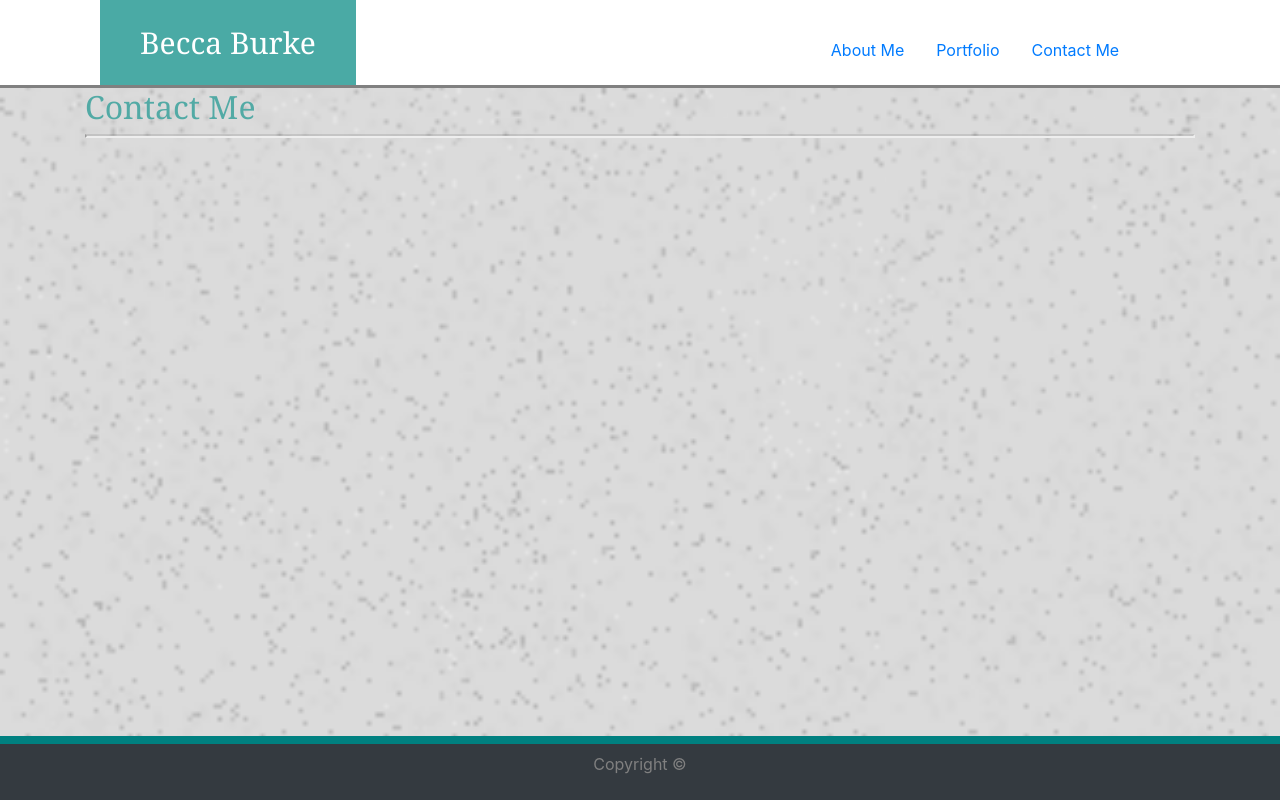
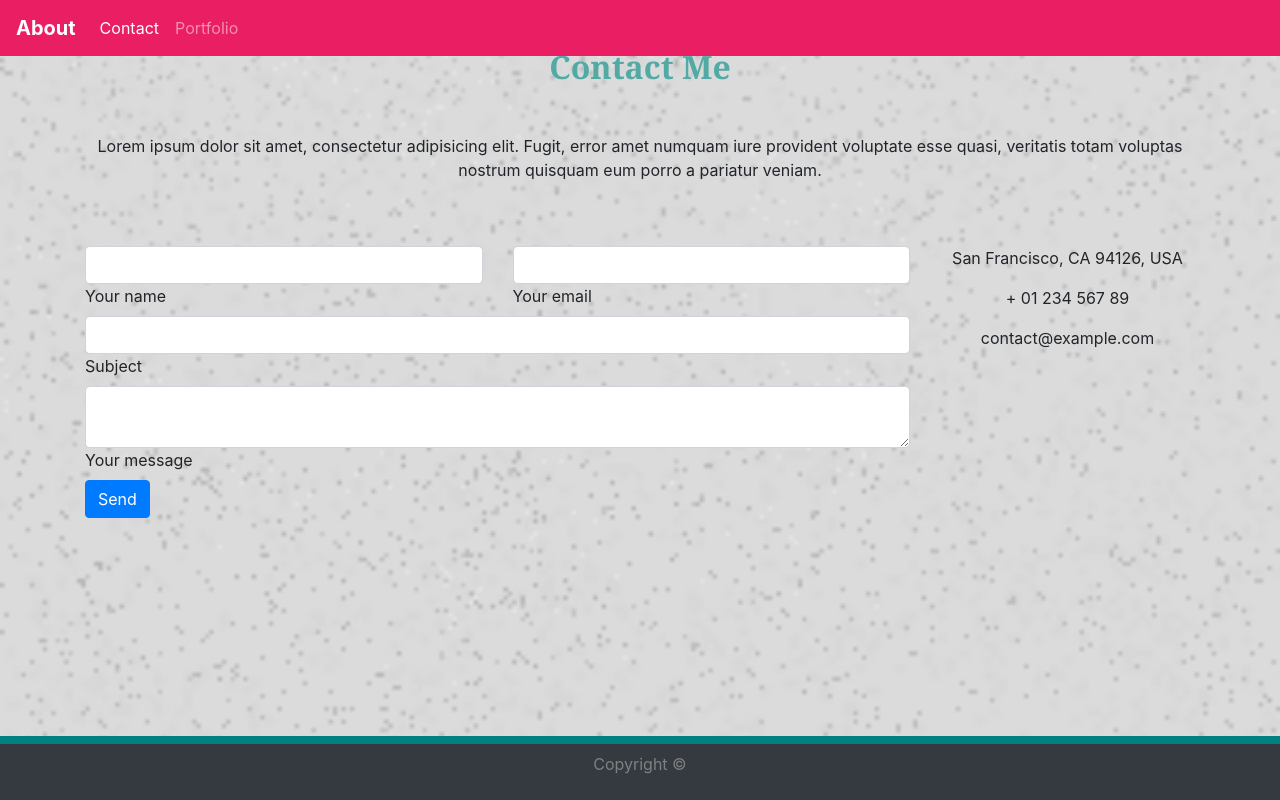
Before and after one commit to reburke286/react_portfolio, a React (Create React App) app in the folder portfolio/: page /contact in a window 1280 px wide. Shown: the top 800 px of the page. Built offline with nearby package versions, Linux system fonts and the light colour scheme.

Commit message:
got router working

```diff
--- a/portfolio/package.json
+++ b/portfolio/package.json
@@ -6,10 +6,11 @@
     "@testing-library/jest-dom": "^4.2.4",
     "@testing-library/react": "^9.3.2",
     "@testing-library/user-event": "^7.1.2",
+    "mdbreact": "^4.27.0",
     "react": "^16.13.0",
     "react-dom": "^16.13.0",
     "react-router-dom": "^5.1.2",
-    "react-scripts": "3.4.0"
+    "react-scripts": "^3.4.3"
   },
   "scripts": {
     "start": "react-scripts start",
--- a/portfolio/src/App.js
+++ b/portfolio/src/App.js
@@ -1,6 +1,5 @@
 import React from "react";
-import { BrowserRouter as Router, Route } from "react-router-dom";
-
+import { BrowserRouter, Route, Switch} from "react-router-dom";
 import Portfolio from "./pages/Portfolio";
 import About from "./pages/About";
 import Contact from "./pages/Contact";
@@ -10,24 +9,23 @@ import Wrapper from "./components/Wrapper";
 
 function App() {
   return (
-    <Router>
-      <div>
+    <div className="app">
+    <BrowserRouter>
         <NavBar />
         <Wrapper>
+          <Switch>
           <Route
-            exact
-            path="/"
-            render={() => {
-              return <h1>About Becca</h1>;
-            }}
+            exact path="/"
+            component={About}
           />
           <Route exact path="/about" component={About} />
           <Route exact path="/contact" component={Contact} />
           <Route exact path="/portfolio" component={Portfolio} />
+          </Switch>
         </Wrapper>
         <Footer />
-      </div>
-    </Router>
+    </BrowserRouter>
+    </div>
   );
 }
 
--- a/portfolio/src/components/NavBar/index.js
+++ b/portfolio/src/components/NavBar/index.js
@@ -1,59 +1,60 @@
 import React from "react";
-import { Link } from "react-router-dom";
 import "./style.css";
+import {MDBNavbar, MDBNavbarBrand, MDBNavbarNav, MDBNavbarToggler, MDBCollapse, MDBNavItem, MDBNavLink, MDBIcon } from 'mdbreact';
+import { BrowserRouter as Router } from 'react-router-dom';
 
-function Navbar() {
-  return (
-    <div className="row" id="navContainer">
-      <div className="col-md-6 pl-0 pr-0 pb-0">
-        <nav className="navbar navbar-light pt-0 pb-0 mt-0 mb-0 pl-0 pr-0">
-          <span className="navbar-brand h1" id="h1">
-            Becca Burke
-          </span>
-        </nav>
+class Navbar extends React.Component {
+  constructor(props) {
+      super(props);
+      this.state = {
+          collapse: false,
+      };
+      this.onClick = this.onClick.bind(this);
+  }
+
+  onClick() {
+    this.setState({
+        collapse: !this.state.collapse,
+      });
+  }
+
+  render() {
+    const bgBlue = {backgroundColor: '#e91e63'}
+    // const container = {height: 1300}
+    return(
+      <div>
+          <header>
+            <MDBNavbar style={bgBlue} dark expand="md" scrolling fixed="top">
+              <MDBNavbarBrand href="/about">
+                  <strong>About</strong>
+              </MDBNavbarBrand>
+              <MDBNavbarToggler onClick={ this.onClick } />
+              <MDBCollapse isOpen = { this.state.collapse } navbar>
+                <MDBNavbarNav left>
+                  <MDBNavItem>
+                      <MDBNavLink to="/contact">Contact</MDBNavLink>
+                  </MDBNavItem>
+                  <MDBNavItem>
+                    <MDBNavLink to="/portfolio">Portfolio</MDBNavLink>
+                  </MDBNavItem>
+                </MDBNavbarNav>
+                <MDBNavbarNav right>
+                  <MDBNavItem>
+                    <MDBNavLink to="#"><MDBIcon fab icon="facebook-f" /></MDBNavLink>
+                  </MDBNavItem>
+                  <MDBNavItem>
+                    <MDBNavLink to="#"><MDBIcon fab icon="twitter" /></MDBNavLink>
+                  </MDBNavItem>
+                  <MDBNavItem>
+                    <MDBNavLink to="#"><MDBIcon fab icon="instagram" /></MDBNavLink>
+                  </MDBNavItem>
+                </MDBNavbarNav>
+              </MDBCollapse>
+            </MDBNavbar>
+          </header>
       </div>
-      <div className="col-md-6 pl-0 pr-0 pb-0">
-        <ul className="nav justify-content-center" id="nav-item">
-          <li className="nav-item">
-            <Link
-              to="/about"
-              className={
-                window.location.pathname === "/about"
-                  ? "nav-link active"
-                  : "nav-link"
-              }
-            >
-              About Me
-            </Link>
-          </li>
-          <li className="nav-item">
-            <Link
-              to="/portfolio"
-              className={
-                window.location.pathname === "/portfolio"
-                  ? "nav-link active"
-                  : "nav-link"
-              }
-            >
-              Portfolio
-            </Link>
-          </li>
-          <li className="nav-item">
-            <Link
-              to="/contact"
-              className={
-                window.location.pathname === "/contact"
-                  ? "nav-link active"
-                  : "nav-link"
-              }
-            >
-              Contact Me
-            </Link>
-          </li>
-        </ul>
-      </div>
-    </div>
-  );
+    );
+  }
 }
 
 export default Navbar;
--- a/portfolio/src/pages/About.js
+++ b/portfolio/src/pages/About.js
@@ -12,7 +12,7 @@ function About() {
               <img
                 src="assets/images/portfolio1.jpg"
                 className="img-fluid"
-                alt="Responsive image"
+                alt="Responsive"
               />
               <div className="col-md-9">
                 <p>
--- a/portfolio/src/pages/Contact.js
+++ b/portfolio/src/pages/Contact.js
@@ -1,15 +1,79 @@
 import React from "react";
-import Row from "../components/Row";
-import ContactForm from "../components/ContactForm";
-import Container from "../components/Container";
+import {  MDBContainer, MDBRow, MDBCol, MDBIcon, MDBBtn, MDBInput } from "mdbreact";
 
-function Contact() {
+const Contact = () => {
   return (
-    <Container>
-      <Row title={"Contact Me"}>
-        <ContactForm />
-      </Row>
-    </Container>
+    <MDBContainer>
+      <h2 className="h1-responsive font-weight-bold text-center my-5">
+        Contact Me
+      </h2>
+      <p className="text-center w-responsive mx-auto pb-5">
+        Lorem ipsum dolor sit amet, consectetur adipisicing elit. Fugit,
+        error amet numquam iure provident voluptate esse quasi, veritatis
+        totam voluptas nostrum quisquam eum porro a pariatur veniam.
+      </p>
+      <MDBRow>
+        <MDBCol md="9" className="md-0 mb-5">
+          <form>
+            <MDBRow>
+              <MDBCol md="6">
+                <div className="md-form mb-0">
+                  <MDBInput type="text" id="contact-name" label="Your name" />
+                </div>
+              </MDBCol>
+              <MDBCol md="6">
+                <div className="md-form mb-0">
+                  <MDBInput
+                    type="text"
+                    id="contact-email"
+                    label="Your email"
+                  />
+                </div>
+              </MDBCol>
+            </MDBRow>
+            <MDBRow>
+              <MDBCol md="12">
+                <div className="md-form mb-0">
+                  <MDBInput type="text" id="contact-subject" label="Subject" />
+                </div>
+              </MDBCol>
+            </MDBRow>
+            <MDBRow>
+              <MDBCol md="12">
+                <div className="md-form mb-0">
+                  <MDBInput
+                    type="textarea"
+                    id="contact-message"
+                    label="Your message"
+                  />
+                </div>
+              </MDBCol>
+            </MDBRow>
+          </form>
+          <div className="text-center text-md-left">
+            <MDBBtn color="primary" size="md">
+              Send
+            </MDBBtn>
+          </div>
+        </MDBCol>
+        <MDBCol md="3" className="text-center">
+          <ul className="list-unstyled mb-0">
+            <li>
+              <MDBIcon icon="map-marker-alt" size="2x" className="blue-text" />
+              <p>San Francisco, CA 94126, USA</p>
+            </li>
+            <li>
+              <MDBIcon icon="phone" size="2x" className="blue-text mt-4" />
+              <p>+ 01 234 567 89</p>
+            </li>
+            <li>
+              <MDBIcon icon="envelope" size="2x" className="blue-text mt-4" />
+              <p>contact@example.com</p>
+            </li>
+          </ul>
+        </MDBCol>
+      </MDBRow>
+    </MDBContainer>
   );
 }
 
```
Also changed, not shown: 1 other file (tests, documents, lock files or other folders).
